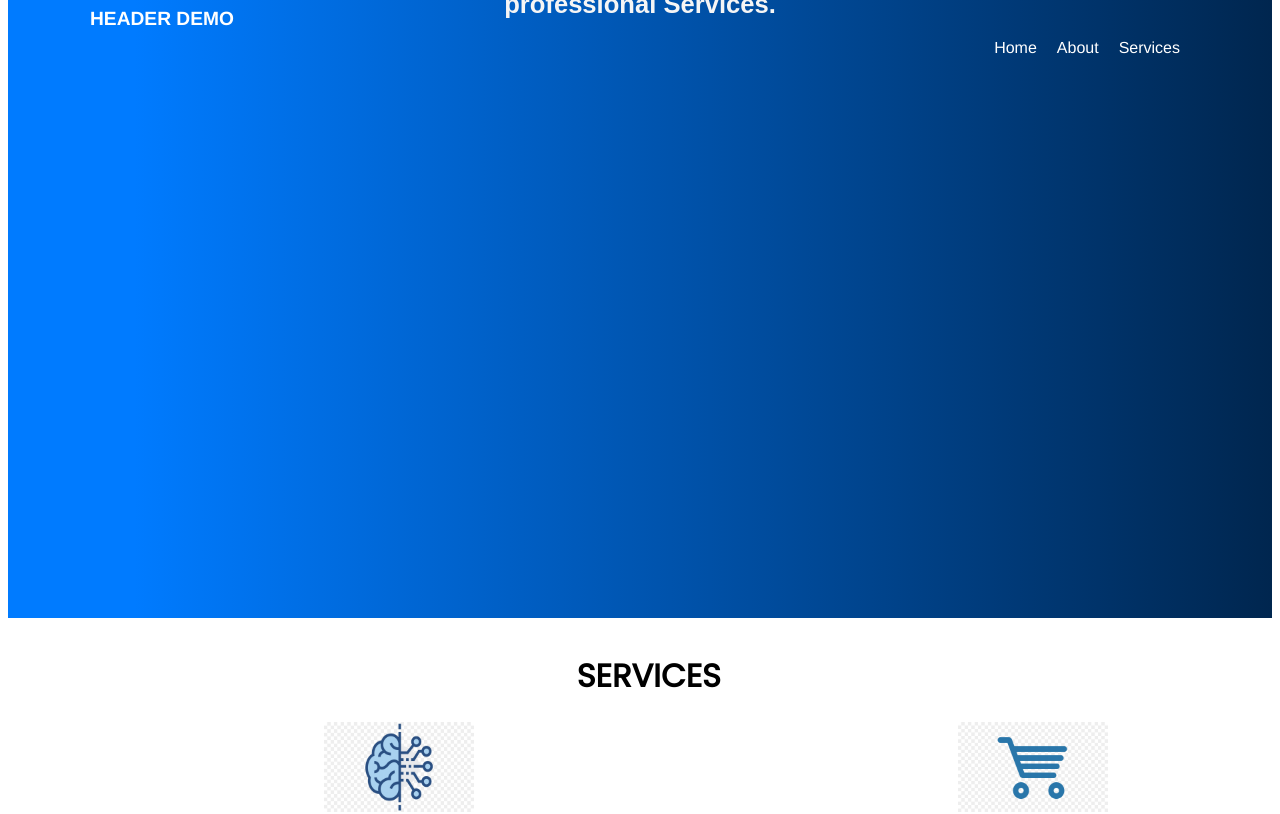
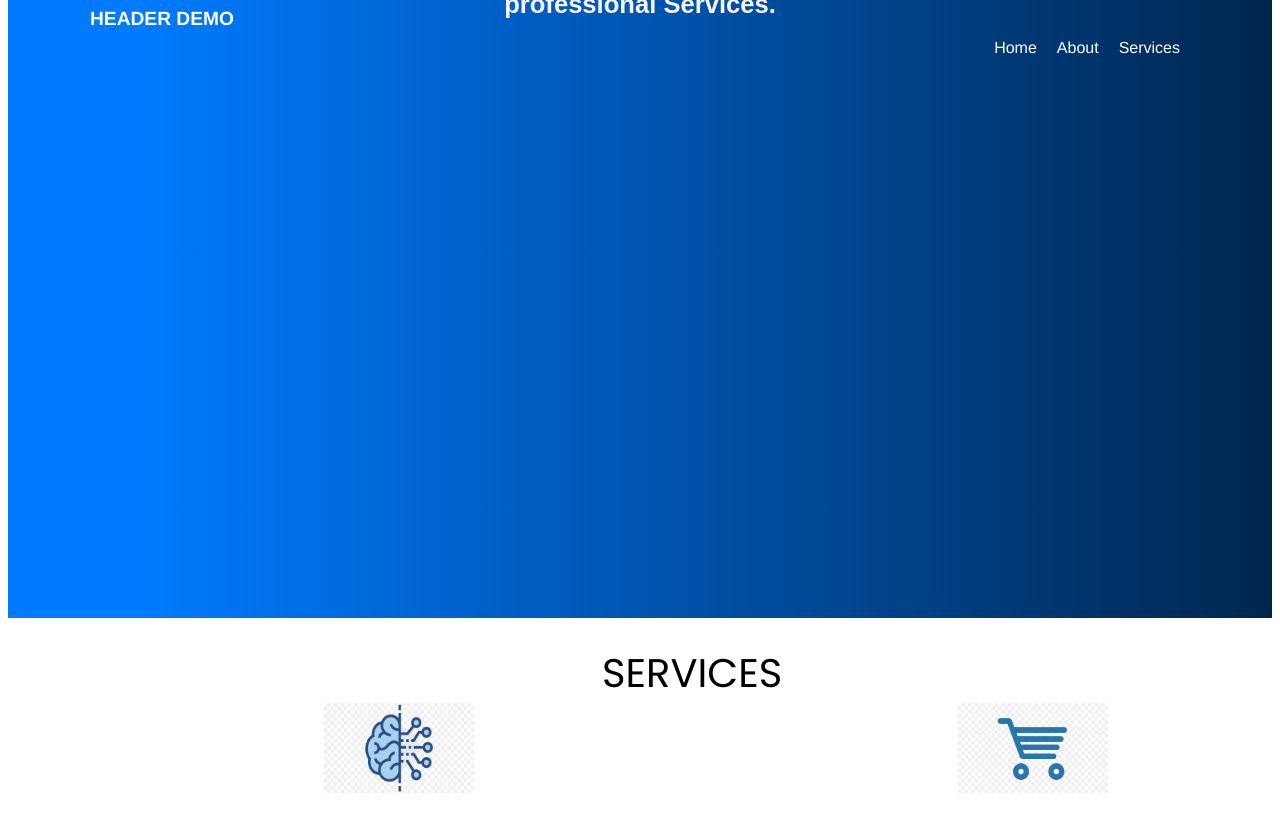
Before and after one commit to arsamawan/Miz-Corporate, an Angular app: page / in a window 1280 px wide. Shown: the top 814 px of the page. Built offline with nearby package versions, Linux system fonts and the light colour scheme.

Commit message:
Services Heading Improved

```diff
--- a/src/app/main/main.component.css
+++ b/src/app/main/main.component.css
@@ -1,14 +1,14 @@
 @import url('https://fonts.googleapis.com/css2?family=Poppins&display=swap');
+*{
+  font-family: 'Poppins', sans-serif;
+}
 .background-img {
   width: 100%;
   height: 950px;
 /*  margin-top: -270px;*/
-
   background: linear-gradient(to right , #007bff 10%, #00264f 100%)
 }
-*{
-  font-family: 'Poppins', sans-serif;
-}
+
 .font-slider-text {
   font-family: sans-serif;
   text-align: center;
@@ -18,12 +18,15 @@
   font-size: 30px;
   padding-top: 14%;
 }
+
 .service-main{
-  height: 20vh;
+  height: 300px;
 }
-.service-main h1{
-  padding-left: 45%;
-  padding-top: 1%;
+.service-main-heading{
+  margin-left: 22%;
+  padding-top:2%;
+  font-size: 40px;
+
 }
 .service-main div {
   float: left;
@@ -302,8 +305,9 @@ Responsiveness for Laptops*/
   .service-main{
     height: 30vh;
   }
-  .service-main h1{
-    padding-left:30%;
+  .service-main-heading{
+    padding-left:50%;
+    font-size: 44px;
   }
   .service-main div {
     text-align: center;
--- a/src/app/main/main.component.html
+++ b/src/app/main/main.component.html
@@ -15,7 +15,7 @@
 
 <!--Services-->
 <div class="service-main">
-  <h1>SERVICES</h1>
+  <div class="service-main-heading">SERVICES</div>
 
   <!--MLSERVICES-->
   <div>
```
